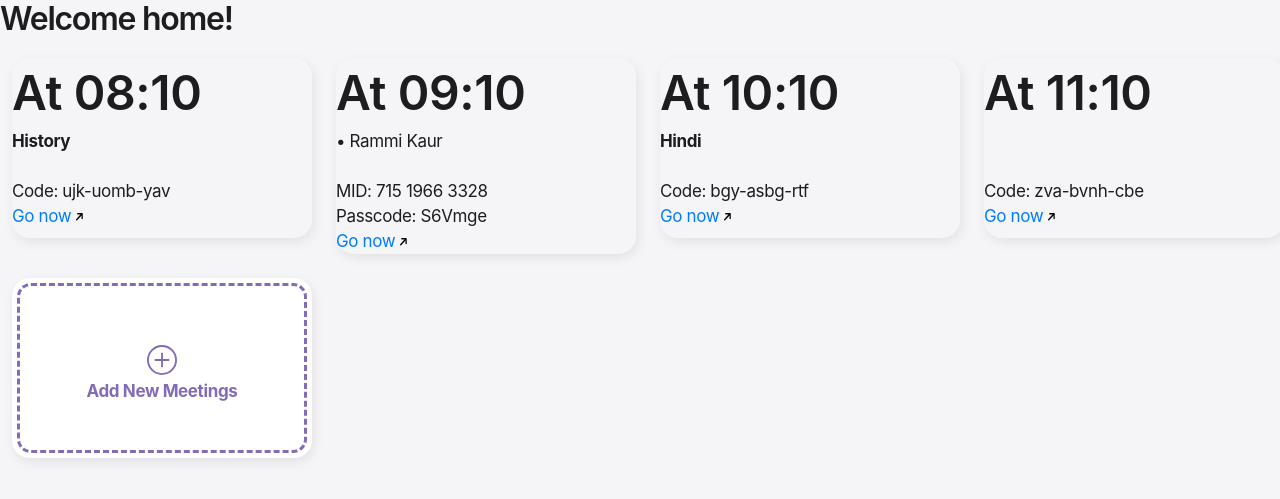
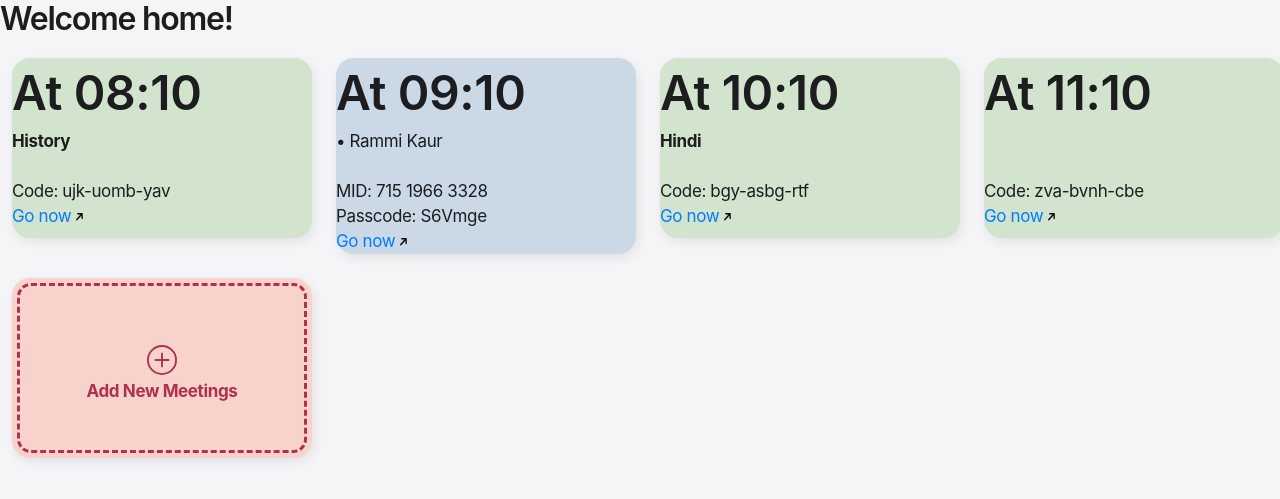
Before and after one commit to Gautam-Joshi/meeter, a Flask app: page / in a window 1280 px wide. Shown: the top 499 px of the page. Run offline with Flask 2, Linux system fonts and the light colour scheme; a user stored in the database is signed in; data comes from the database, SQL or seed files in the repository; some libraries are stand-ins or nearby versions; some web fonts are replaced.

Commit message:
Add Card Theme: Zoom, Gmeet, Add_Meet, Title Highlight

```diff
--- a/static/styles.css
+++ b/static/styles.css
@@ -93,6 +93,11 @@ h2 {
 	margin: 0px;
 }
 
+
+.zoom {
+	background: #cad9e5;
+}
+
 .zoom:hover > .card_alt_title {
 	background-image: linear-gradient(150deg, rgb(15, 68, 167) -151.1%, rgb(101, 194, 207) -51.1%, rgb(15, 68, 167) 48.9%);
 	-webkit-text-fill-color: transparent;
@@ -100,6 +105,13 @@ h2 {
 }
 
 .gmeet {
+	background: #d2e4ce;
+}
+
+.gmeet:hover >.card_alt_title {
+	background-image: linear-gradient(150deg, rgb(17, 130, 91) -89.8%, rgb(105, 205, 116) 10.2%, rgb(17, 130, 91) 110.2%);
+	-webkit-text-fill-color: transparent;
+	-webkit-background-clip: text;
 }
 
 
@@ -107,15 +119,15 @@ h2 {
 
 /* "Add meeting" card */
 .background_card_create {
-	background-color: #fff;
+	background-color: #f8d3cc;
 }
 
 .background_card_create:hover {
-	background-color: #836BB7;
+	background-color: #b0304e;
 }
 
 .background_card_create:hover > .foreground_card_create {
-	color: #fff;
+	color: #f8d3cc;
 }
 
 .foreground_card_create {
@@ -123,7 +135,7 @@ h2 {
 	border-style: dashed;
 	border-width: var(--border-width);
 	background-color:(0,0,0,0);
-	color: #836BB7;
+	color: #b0304e;
 	text-align: center;
 }
 
```
